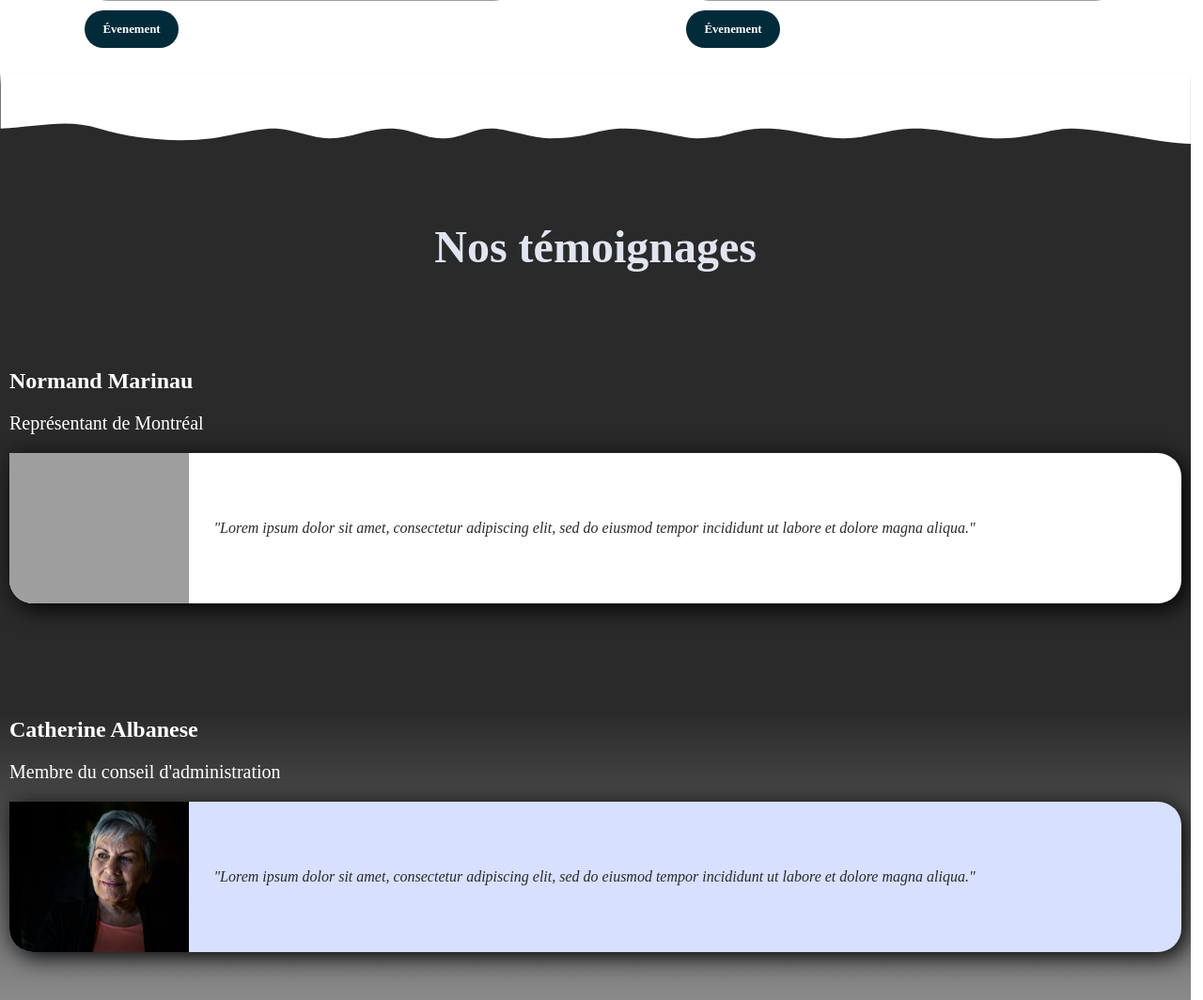
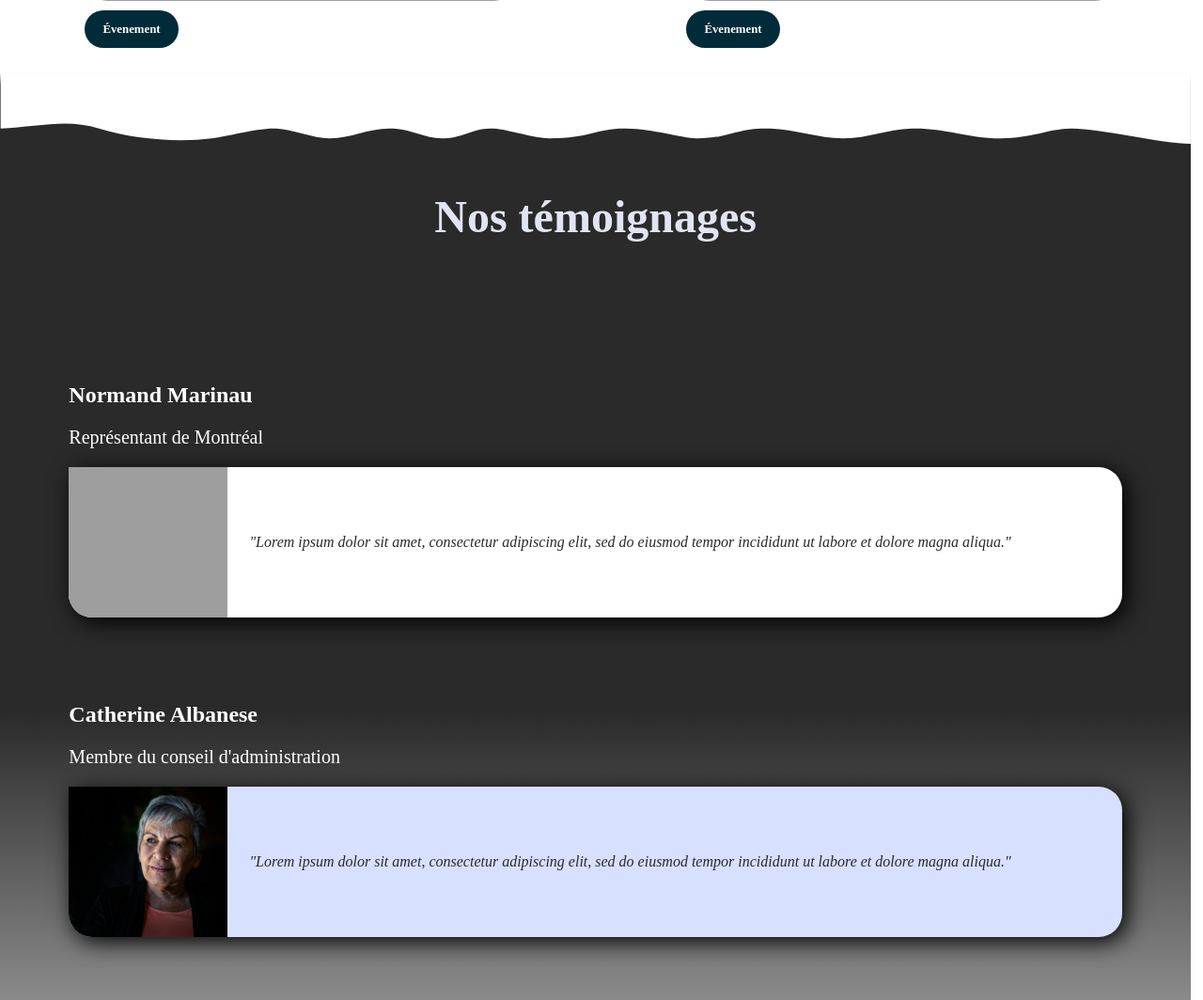
Before and after one commit to victorgileau/federation-des-locataires--les-developpeurs-du-grenier, a PHP site: page / in a window 1280 px wide. Shown: the part 3291-4355 px from the top of the page at 94% size. Run offline with PHP 8.4, Linux system fonts and the light colour scheme; some libraries are stand-ins or nearby versions; some web fonts are replaced; grey boxes are pictures that could not be loaded.

Commit message:
Ajustement de cartes de temoins

```diff
--- a/index.html
+++ b/index.html
@@ -349,6 +349,7 @@
               </svg>
             <h2 class="temoignages__titre">Nos témoignages</h2>
             <!--Les cartes vont ici-->
+            <div class="marge__tem">
               <div class="temoignage temoignage--un">
                 <div class="temoignage__titre">
                   Normand Marinau
@@ -387,6 +388,8 @@
                   </div>
                 </div>
               </div>
+            </div>
+
         </section>
         <!--Fin Services(Kenza)-->
         <section class="membre"></section>
--- a/style.css
+++ b/style.css
@@ -685,11 +685,17 @@ footer .footer__btn button {
 }
 .temoignages {
   /*Victor*/
-  display: grid;
-  grid-template-areas: "svg svg svg" "titre titre titre" "myArea1 myArea1 myArea1" "myArea2 myArea2 myArea2" "myArea3 myArea3 myArea3";
+  /*display: grid;
+    grid-template-areas:
+  "svg svg svg"
+  "titre titre titre"
+  "margeTem margeTem margeTem";*/
   /*fin Victor*/
   overflow-x: hidden;
   width: 99vw;
+  display: flex;
+  flex-direction: column;
+  justify-content: center;
   height: 170vh;
   background: linear-gradient(#ffffff, #2A2A2A 1%, #2A2A2A 50%, #ffffff 100%);
 }
@@ -712,41 +718,48 @@ footer .footer__btn button {
 .temoignages .temoignage--trois {
   grid-area: myArea3;
 }
-.temoignages .temoignage {
+.temoignages .marge__tem {
+  display: grid;
+  grid-template-areas: "myArea1 myArea1 myArea1" "myArea2 myArea2 myArea2" "myArea3 myArea3 myArea3";
+  width: 100%;
+  max-width: 1400px;
+  margin: auto;
+}
+.temoignages .marge__tem .temoignage {
   color: #ffffff;
   margin-left: 10px;
   margin-right: 10px;
   margin-top: 50px;
 }
-.temoignages .temoignage:nth-of-type() {
+.temoignages .marge__tem .temoignage:nth-of-type() {
   background-color: #E1E5F2;
 }
-.temoignages .temoignage:nth-of-type(1) .tem__img {
+.temoignages .marge__tem .temoignage:nth-of-type(1) .tem__img {
   background-image: url("./medias/img/accueil_temoin_01.jpg");
 }
-.temoignages .temoignage:nth-of-type(2) .tem__img {
+.temoignages .marge__tem .temoignage:nth-of-type(2) .tem__img {
   background-image: url("./medias/img/accueil_temoin_02.jpg");
 }
-.temoignages .temoignage:nth-of-type(3) .tem__img {
+.temoignages .marge__tem .temoignage:nth-of-type(3) .tem__img {
   background-image: url("./medias/img/accueil_temoin_03.jpg");
 }
-.temoignages .temoignage__titre {
+.temoignages .marge__tem .temoignage__titre {
   grid-column: span 4;
   margin-top: 20px;
   margin-bottom: 20px;
   font-size: 24px;
   font-weight: bold;
 }
-.temoignages .temoignage__titre p {
+.temoignages .marge__tem .temoignage__titre p {
   margin-top: 20px;
   margin-bottom: 20px;
   font-weight: 300;
   font-size: 20px;
 }
-.temoignages .temoignage div.tem.cat {
+.temoignages .marge__tem .temoignage div.tem.cat {
   background-color: #D7E0FF;
 }
-.temoignages .temoignage .tem {
+.temoignages .marge__tem .temoignage .tem {
   margin-top: 20px;
   margin-bottom: 20px;
   box-shadow: 5px 5px 25px #000;
@@ -761,7 +774,7 @@ footer .footer__btn button {
   -moz-column-gap: 5px;
        column-gap: 5px;
 }
-.temoignages .temoignage .tem__img {
+.temoignages .marge__tem .temoignage .tem__img {
   grid-column: 1;
   background-size: cover;
   background-position: center;
@@ -769,7 +782,7 @@ footer .footer__btn button {
   height: 100%;
   width: 90%;
 }
-.temoignages .temoignage .tem__info {
+.temoignages .marge__tem .temoignage .tem__info {
   padding-left: 0;
   padding-right: 10px;
   width: 100%;
@@ -780,21 +793,28 @@ footer .footer__btn button {
 }
 
 @media screen and (min-width: 768px) {
-  .temoignages .temoignage {
-    grid-template-areas: "svg svg svg" "titre titre titre" "myArea1 myArea1 myArea1" "myArea2 myArea2 myArea2" "myArea3 myArea3 myArea3";
+  .temoignages {
+    grid-template-areas: "svg svg svg" "titre titre titre";
   }
-  .temoignages .temoignage .tem__info {
+  .temoignages .marge__tem {
+    width: 90%;
+    grid-template-areas: "myArea1 myArea1 myArea1" "myArea2 myArea2 myArea2" "myArea3 myArea3 myArea3";
+  }
+  .temoignages .marge__tem .temoignage .tem__info {
     font-size: 16px;
   }
 }
 @media screen and (min-width: 1440px) {
   .temoignages {
-    grid-template-areas: "svg svg svg" "titre titre titre" "myArea1 myArea1 ." ". myArea2 myArea2" "myArea3 myArea3 .";
+    grid-template-areas: "svg svg svg" "titre titre titre";
   }
-  .temoignages .temoignage .tem__img {
+  .temoignages .marge__tem {
+    grid-template-areas: "myArea1 myArea1 ." ". myArea2 myArea2" "myArea3 myArea3 .";
+  }
+  .temoignages .marge__tem .temoignage .tem__img {
     background-position-y: 50%;
   }
-  .temoignages .temoignage .tem__info {
+  .temoignages .marge__tem .temoignage .tem__info {
     font-size: 24px;
   }
 }
```
Also changed, not shown: partials-scss/_temoignages.scss (+30 -9 lines), 1 other file. Lines whose indentation alone changed are shown as unchanged.
